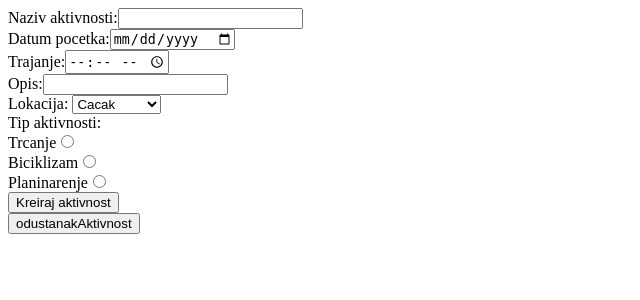
After one commit to cone017/HikingPartnerPHP, a PHP site: page /public/kreiranjeAktivnostiStranica.php in a window 1280 px wide. The commit adds this page. Shown: the top 300 px of the page, without its empty margins (0-640 px from the left). Run offline with PHP 8.4, Linux system fonts and the light colour scheme.

Commit message:
Moguce kreiranje aktivnosti

```diff
--- /dev/null
+++ b/source code/public/kreiranjeAktivnostiStranica.php
@@ -0,0 +1,36 @@
+<!DOCTYPE html>
+<html lang="en">
+<head>
+    <meta charset="UTF-8">
+    <meta name="viewport" content="width=device-width, initial-scale=1.0">
+    <title>Document</title>
+</head>
+<body>
+    <form method="POST">
+        Naziv aktivnosti:<input type="text" name="nazivAktivnosti"><br>
+        Datum pocetka:<input type="date" name="datumPocetka"><br>
+        Trajanje:<input type="time" name="trajanje"><br>
+        Opis:<input type="text" name="opis"><br>
+        <label for="lokacija">Lokacija:</label>
+            <select name="lokacija">
+                <option value="Cacak">Cacak</option>
+                <option value="Kragujevac">Kragujevac</option>
+                <option value="Beograd">Beograd</option>
+                <option value="Kraljevo">Kraljevo</option>
+            </select>
+        <br>Tip aktivnosti:<br>
+        Trcanje<input type="radio" name="tipAktivnosti" value="1"><br>
+        Biciklizam<input type="radio" name="tipAktivnosti" value="3"><br>
+        Planinarenje<input type="radio" name="tipAktivnosti" value="2"><br>
+        <button type="submit" name="action" value="kreiranjeAktivnosti">Kreiraj aktivnost</button>
+    </form>
+
+    <form method="GET">
+        <input type="submit" name="action" value="odustanakAktivnost">
+    </form>
+    <?php
+        $msg = isset($msg)?$msg:"";
+        echo $msg;
+    ?>
+</body>
+</html>
```
Also changed, not shown: source code/controller/Controller.php (+33 -0 lines), source code/controller/aktivnostDAO.php (+22 -0 lines), source code/controller/index.php (+9 -0 lines), source code/public/korisnikStranica.php (+5 -2 lines).
